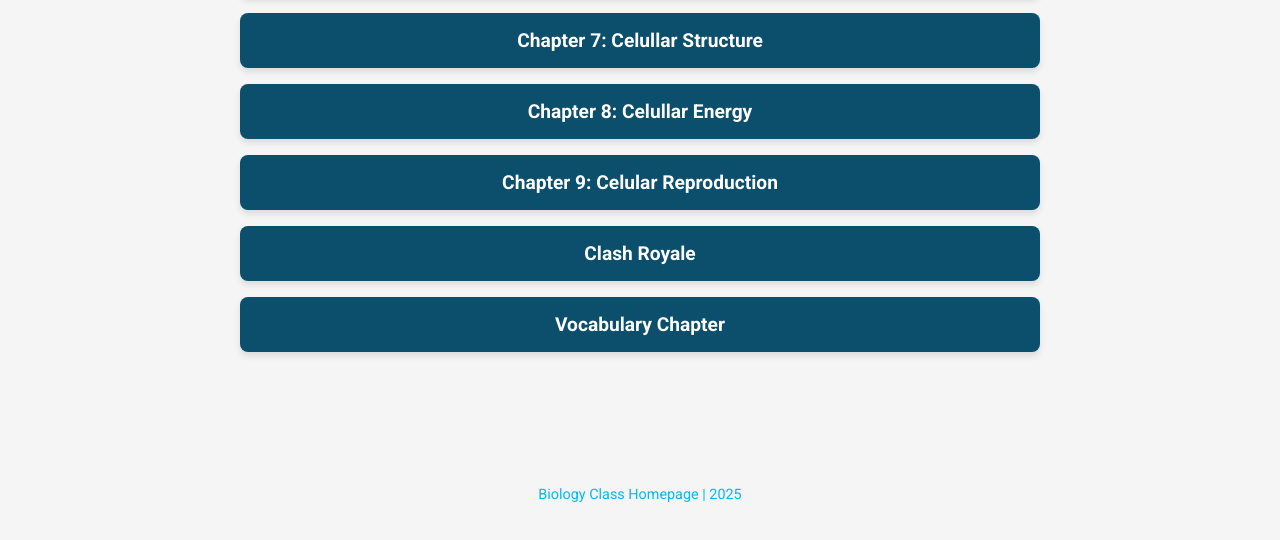
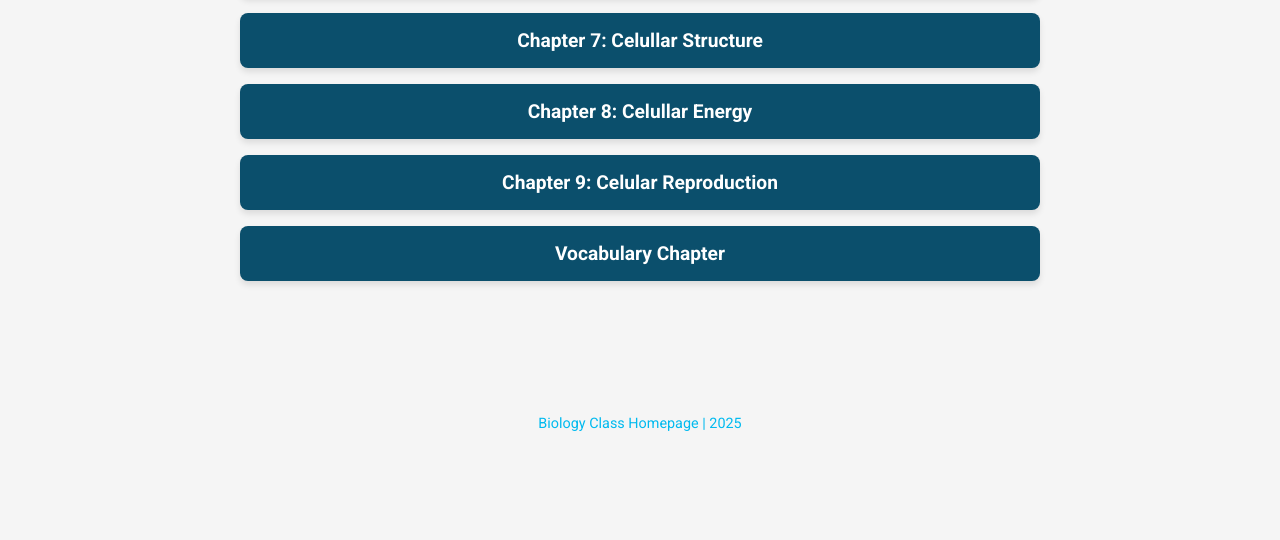
Before and after one commit to frankmartinez-teachercnsp/BiologyCNSP, a plain HTML site: page index.html in a window 1280 px wide. Shown: the part 346-886 px from the top of the page. After the commit the page ends 816 px from the top, so only its background shows below. Drawn offline with Linux system fonts and the light colour scheme.

Commit message:
updated index

```diff
--- a/index.html
+++ b/index.html
@@ -23,7 +23,6 @@
             <li><a href="chapter7.html">Chapter 7: Celullar Structure</a></li>
             <li><a href="chapter8.html">Chapter 8: Celullar Energy</a></li>
 	    <li><a href="chapter9.html">Chapter 9: Celular Reproduction</a></li>
-	    <li><a href="clash.html">Clash Royale</a></li>
 	    <li><a href="repaso_vocabulario.html">Vocabulary Chapter</a></li>
 	</ul>
     </main>
```
